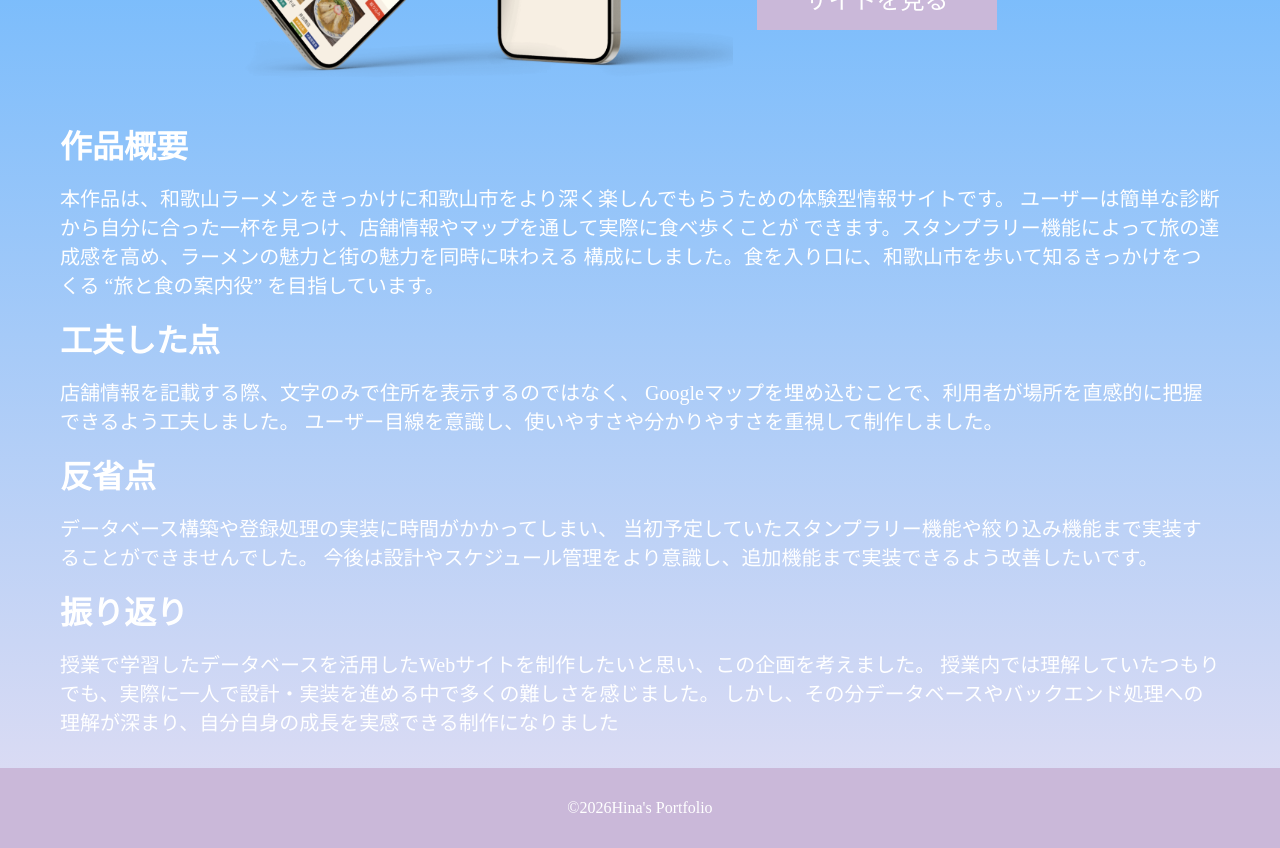
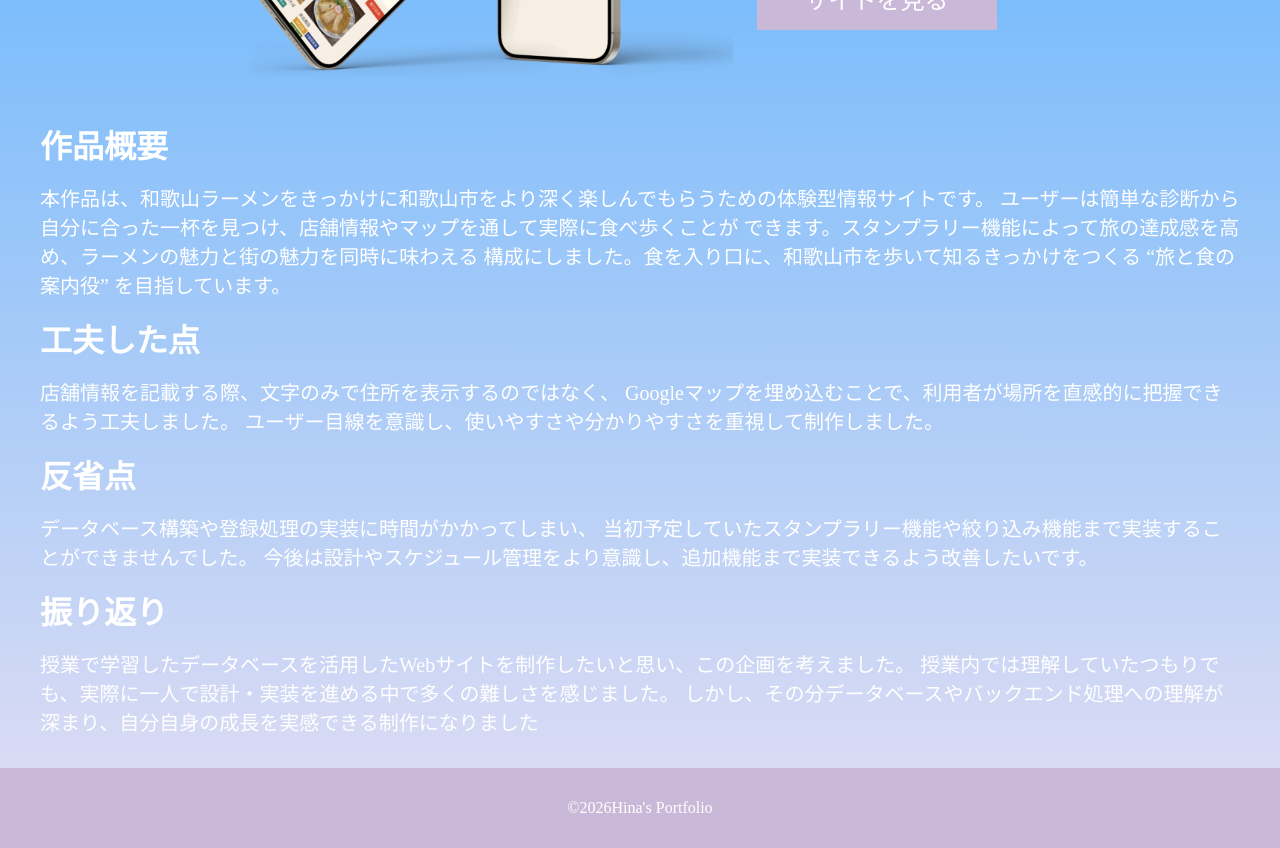
Before and after one commit to ehina24/portfolio, a React (Vite) app: page /works/mentabi in a window 1280 px wide. Shown: the part 360-1208 px from the top of the page. Built offline with nearby package versions, Linux system fonts and the light colour scheme; a web font is replaced by a local one.

Commit message:
change　レイアウト変更

```diff
--- a/src/css/works.css
+++ b/src/css/works.css
@@ -39,7 +39,8 @@ h2{
     display: flex;
     flex-direction: column;
     gap: 16px;
-    margin:0 60px 32px 60px;
+    max-width: 1200px;
+    margin: 0 auto 32px;
 }
 h3{
     font-size: 32px;
```
